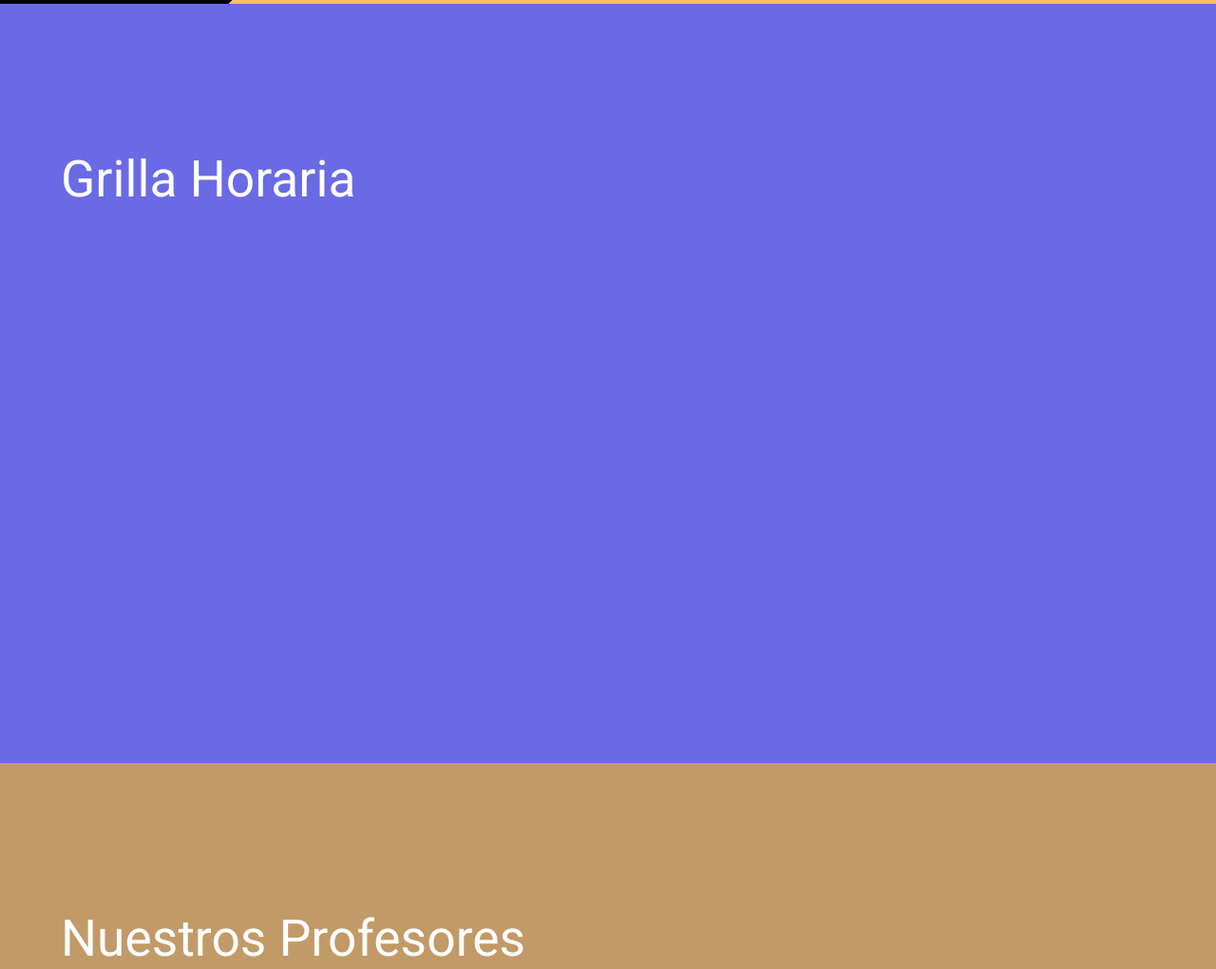
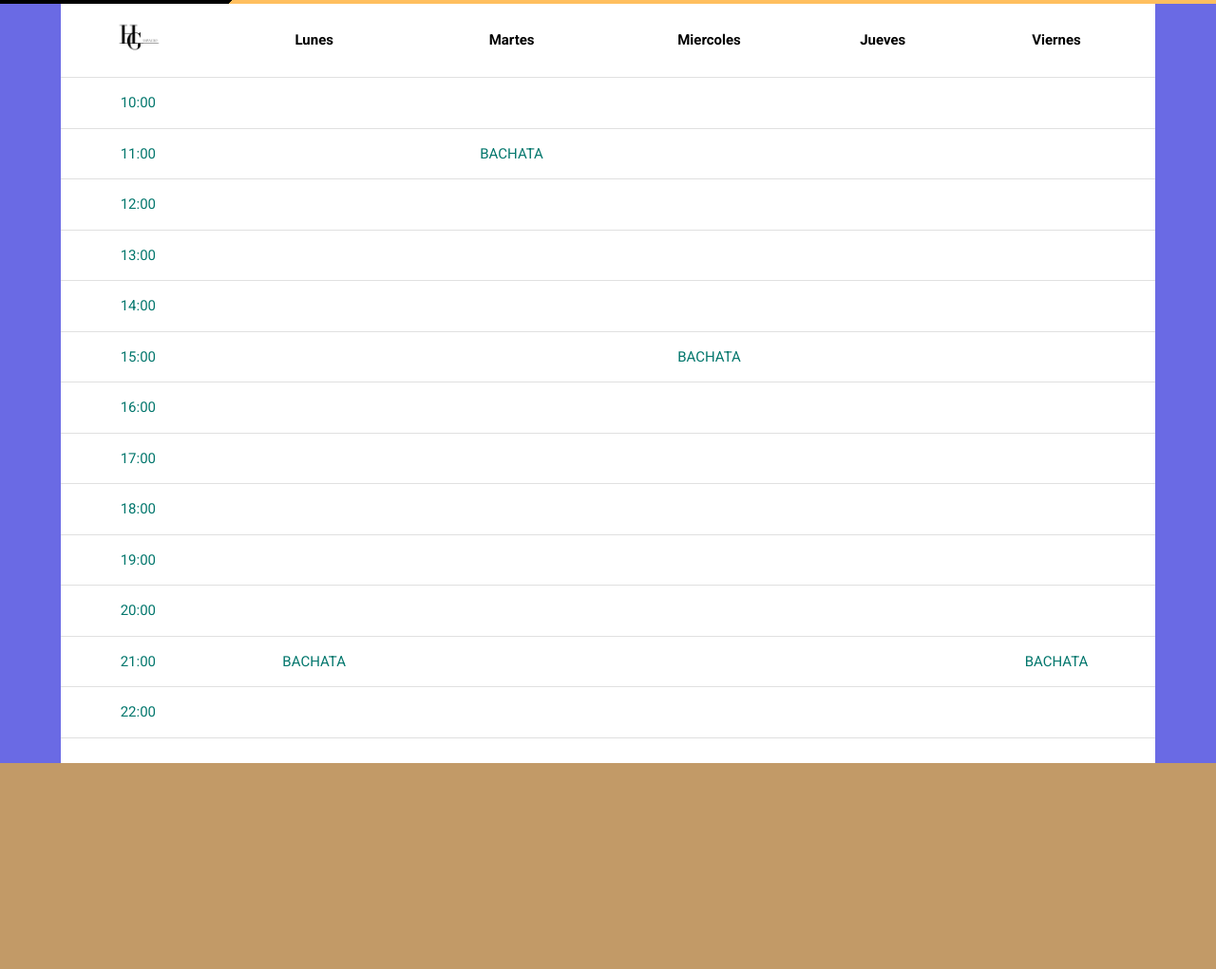
Before and after one commit to totielabrie11/hgespacio, a plain HTML site: page index.html in a window 1280 px wide. Shown: the part 796-1817 px from the top of the page at 95% size. Drawn offline with nearby package versions, Linux system fonts and the light colour scheme.

Commit message:
agrego la grilla horaria de clases

```diff
--- a/index.html
+++ b/index.html
@@ -22,13 +22,16 @@
         </ul>
     </nav>
     <main id="home" class="content">
+        <div>
+            <div style="width: 100px; height: 100px;">
 
+            </div>
             <div class="row">
-                <div class="col s12">
-                    <h1 class="center-align titulo">Que danza o disiplina queres empezar hoy</h1>
+                <div id="carousel" class="col s12">
+                    <h3 class="center-align titulo">Que danza o disciplina queres empezar hoy</h3>
 
-                    <div class="carousel center-align">
-                        <div class="carousel-item">
+                    <div class="carousel center-align" >
+                        <div class="carousel-item" id="totie" value="algo">
                             <h2 class="subtitulo">Danza Jazz</h2>
                             <div class="linea-division"></div>
                             <p class="sabor">Modern Jazz</p>
@@ -36,14 +39,14 @@
                         </div>
 
 
-                        <div class="carousel-item">
+                        <div class="carousel-item" id="totie" value="algo grande">
                             <h2 class="subtitulo">Regeton</h2>
                             <div class="linea-division"></div>
                             <p class="sabor">Urbano</p>
                             <img src="multimedia/img/carrusel/regeton-urbano.jpg" alt="">
                         </div>
 
-                        <div class="carousel-item">
+                        <div class="carousel-item" id="carousel" value="algo pequeño">
                             <h2 class="subtitulo">K-POP</h2>
                             <div class="linea-division"></div>
                             <p class="sabor">Estilo Coreano</p>
@@ -115,6 +118,7 @@
                     </div>
 
                 </div>
+            </div>
         </div>
 
         <div class="image-ws">
@@ -124,18 +128,82 @@
         </div>
     </main>
     <section id="grilla" class="content">
-        <h2>Grilla Horaria</h2>
+
+        <div class="container white" style="height: 100vh; overflow: scroll">
+            <table class="highlight lighten-1 centered responsive-table" style="color: black;">
+                <thead>
+                    <tr style="position:absolute, relative;">
+                        <th><img src="multimedia/img/hg favicom.PNG" width="50px" alt=""></th>
+                        <th>Lunes</th>
+                        <th>Martes</th>
+                        <th>Miercoles</th>
+                        <th>Jueves</th>
+                        <th>Viernes</th>
+                    </tr>
+                </thead>
+                <tbody>
+                    <tr>
+                        <td>10:00</td>
+                    </tr>
+                    <tr>
+                        <td>11:00</td>
+                        <td></td>
+                        <td>BACHATA</td>
+                    </tr>
+                    <tr>
+                        <td>12:00</td>
+                    </tr>
+                    <tr>
+                        <td>13:00</td>
+                    </tr>
+                    <tr>
+                        <td>14:00</td>
+                    </tr>
+                    <tr>
+                        <td>15:00</td>
+                        <td></td>
+                        <td></td>
+                        <td>BACHATA</td>
+                    </tr>
+                    <tr>
+                        <td>16:00</td>
+                    </tr>
+                    <tr>
+                        <td>17:00</td>
+                    </tr>
+                    <tr>
+                        <td>18:00</td>
+                    </tr>
+                    <tr>
+                        <td>19:00</td>
+                    </tr>
+                    <tr>
+                        <td>20:00</td>
+                    </tr>
+                    <tr>
+                        <td>21:00</td>
+                        <td>BACHATA</td>
+                        <td></td>
+                        <td></td>
+                        <td></td>
+                        <td>BACHATA</td>
+                    </tr>
+                    <tr>
+                        <td>22:00</td>
+                    </tr>
+                </tbody>
+
+            </table>
+        </div>
     </section>
     <section id="mis-proyectos" class="content">
-        <h2>Nuestros Profesores</h2>
     </section>
     <footer id="footer" class="content">
-        <h4>CONTACTO</h4>
-        <div class="d-flex row">
+        <div class="row container">
 
             <iframe src="https://www.google.com/maps/embed?pb=!1m18!1m12!1m3!1d3279.3422841175293!2d-58.58430578476728!3d-34.72176568042908!2m3!1f0!2f0!3f0!3m2!1i1024!2i768!4f13.1!3m3!1m2!1s0x95bcc5dc6434bc67%3A0x520dfbba2de7d0a8!2sJorge%20Newbery%20635%2C%20B1765BAM%20Isidro%20Casanova%2C%20Provincia%20de%20Buenos%20Aires!5e0!3m2!1ses-419!2sar!4v1636830392780!5m2!1ses-419!2sar" width="600" height="450" style="border:0;" allowfullscreen="" loading="lazy" class="col-md-6 col-12"></iframe>
 
-            <div class="contactos d-flex col-md-6 col-12">
+            <div>
                 <div>
                     <h3>Juan Horisberger (Director)</h3>
                     <ul>
--- a/main.js
+++ b/main.js
@@ -25,13 +25,17 @@ window.onload = () => {
 document.addEventListener('DOMContentLoaded', ()=>{
   const elementosCarousel = document.querySelectorAll('.carousel')
   M.Carousel.init(elementosCarousel, {
-      duration: 1000,
+      duration: 500,
       dist: -80,
       shift: 10,
       padding: 5,
       numVisible: 6,
       indicators: true,
-      noWrap: true
+      noWrap: false
 
   });
 });
+
+$( "#carousel" ).on( "click", function() {
+  console.log( $('#totie').val() );
+});
--- a/style.css
+++ b/style.css
@@ -19,7 +19,8 @@
     width: 100%;
     height: auto;
 }.nav {
-    display: flex;
+    display:flex;
+    flex-wrap: nowrap;
     padding: 1rem;
     justify-content: space-around;
     align-items: center;
@@ -43,7 +44,6 @@
 }main, section, footer {
     width: 100%;
     height: 100vh;
-    padding: 120px 5%;
 }main {
     min-height: 100vh;
     background-image: linear-gradient(-45deg, #ffbf5f 50%, #000 50%);
@@ -77,7 +77,6 @@
 .titulo {
     font-size: 40px;
     font-family: 'Dancing Script', cursive;
-    margin-bottom: 40px;
     color: #fff;
 }
 
@@ -109,7 +108,7 @@
 /* estilos de materialize */
 .carousel {
 
-   max-height: 300px;
+   max-height: 350px;
 }
 
 .carousel .carousel-item {
@@ -120,6 +119,7 @@
     user-select: none;
     width: 300px;
     height: 300px;
+    cursor: pointer;
 }
 
 .carousel .carousel-item img {
@@ -134,12 +134,38 @@
 }
 
 .carousel .indicators li.indicator-item {
+
     border-radius: 0;
     transform: rotate(45);
     margin: 0 15px;
-    background:rgb(0, 0, 0);
+    background:rgb(158, 60, 60);
 }
 
 nav ul li.active {
     background-color: #FFF;
 }
+
+table.highlight>tbody>tr:hover {
+    background-color: rgba(200, 65, 11, 0.5);      /* whatever color you want */
+}
+table.highlight>tbody>tr {
+    color: rgb(3, 119, 109);                                     /* whatever color you want */
+}
+
+
+/* customizador de container */
+.container {
+    margin: 0 auto;
+    max-width: 1280px;
+    width: 90%;
+  }
+  @media only screen and (min-width: 601px) {
+    .container {
+      width: 85%;
+    }
+  }
+  @media only screen and (min-width: 993px) {
+    .container {
+      width: 90%;
+    }
+  }
```
